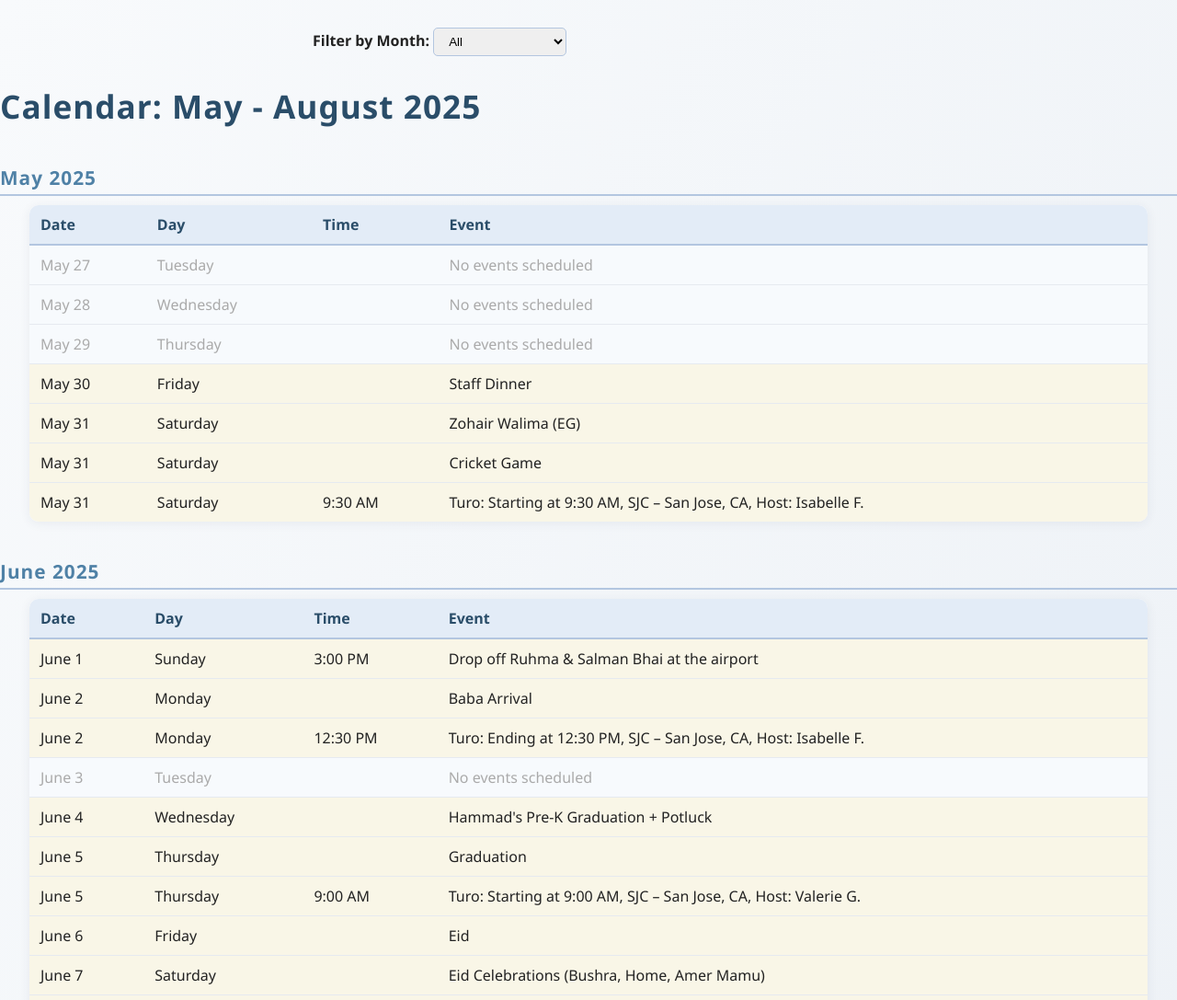
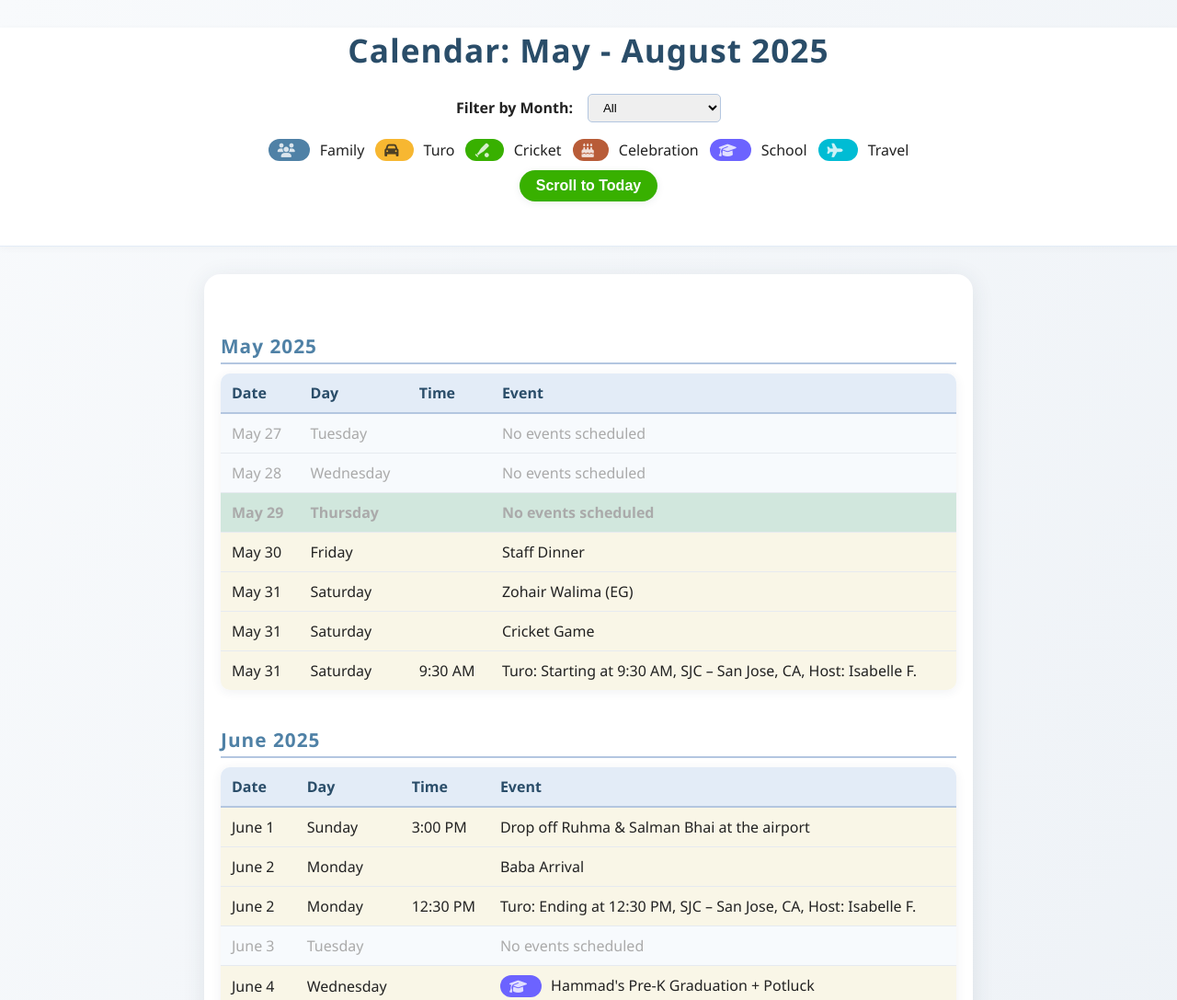
Before and after one commit to zaincbs/Family-Schedule, a plain HTML site: page index.html in a window 1280 px wide. Shown: the top 1087 px of the page at 92% size. Drawn offline with Linux system fonts and the light colour scheme.

Commit message:
new view

```diff
--- a/index.html
+++ b/index.html
@@ -3,18 +3,39 @@
 <head>
   <meta charset="UTF-8">
   <title>Calendar: May - August 2025</title>
+  <link rel="stylesheet" href="https://cdnjs.cloudflare.com/ajax/libs/font-awesome/6.5.0/css/all.min.css">
   <style>
     body {
       font-family: 'Segoe UI', Arial, sans-serif;
       margin: 0;
       background: linear-gradient(120deg, #f8fafc 0%, #e0e7ef 100%);
       color: #222;
+      min-height: 100vh;
+    }
+    .sticky-header {
+      position: sticky;
+      top: 0;
+      background: rgba(255,255,255,0.95);
+      z-index: 10;
+      box-shadow: 0 2px 8px rgba(44,62,80,0.04);
+      padding-bottom: 10px;
+      border-bottom: 1px solid #e3ecf7;
+    }
+    .calendar-container {
+      width: 98%;
+      max-width: 800px;
+      margin: 30px auto 10px auto;
+      background: #fff;
+      border-radius: 18px;
+      box-shadow: 0 4px 24px rgba(44,62,80,0.10);
+      padding: 24px 18px 10px 18px;
     }
     h1 {
-      margin-top: 30px;
+      margin-top: 10px;
       font-size: 2.2em;
       letter-spacing: 1px;
       color: #2a4d69;
+      text-align: center;
     }
     h2 {
       margin-top: 40px;
@@ -26,14 +47,15 @@
       letter-spacing: 1px;
     }
     .calendar-table {
-      width: 95%;
+      width: 100%;
       margin: 0 auto 40px auto;
       border-collapse: separate;
       border-spacing: 0;
       box-shadow: 0 2px 12px rgba(44,62,80,0.07);
-      background: #fff;
+      background: #fafdff;
       border-radius: 10px;
       overflow: hidden;
+      margin-bottom: 30px;
     }
     th, td {
       padding: 10px 12px;
@@ -44,12 +66,16 @@
       color: #2a4d69;
       font-weight: 600;
       border-bottom: 2px solid #b3c6e0;
+      position: sticky;
+      top: 0;
+      z-index: 2;
     }
     tr:not(:last-child) td {
       border-bottom: 1px solid #e6eaf0;
     }
     tr.event-row {
       background-color: #f9f6e7;
+      transition: background 0.2s;
     }
     tr.event-row .highlight {
       color: #b85c38;
@@ -66,23 +92,82 @@
     .today-row {
       background: #d1e7dd !important;
       font-weight: bold;
+      border-left: 5px solid #38b000;
+    }
+    .event-badge {
+      display: inline-block;
+      padding: 2px 10px;
+      border-radius: 12px;
+      font-size: 0.95em;
+      margin-right: 6px;
+      color: #fff;
+      font-weight: 500;
+      vertical-align: middle;
+    }
+    .badge-family { background: #4f81a6; }
+    .badge-turo { background: #f7b731; color: #222; }
+    .badge-cricket { background: #38b000; }
+    .badge-celebration { background: #b85c38; }
+    .badge-school { background: #6c63ff; }
+    .badge-travel { background: #00bcd4; }
+    .badge-other { background: #888; }
+    .event-icon {
+      margin-right: 6px;
+      opacity: 0.8;
+    }
+    .legend {
+      display: flex;
+      flex-wrap: wrap;
+      gap: 12px;
+      margin: 18px 0 10px 0;
+      font-size: 1em;
+      align-items: center;
+      justify-content: center;
+    }
+    .legend-item {
+      display: flex;
+      align-items: center;
+      gap: 5px;
+    }
+    .scroll-today-btn {
+      background: #38b000;
+      color: #fff;
+      border: none;
+      border-radius: 20px;
+      padding: 8px 18px;
+      font-size: 1em;
+      font-weight: 600;
+      cursor: pointer;
+      box-shadow: 0 2px 8px rgba(44,62,80,0.08);
+      margin: 0 auto 18px auto;
+      display: block;
+      transition: background 0.2s;
+    }
+    .scroll-today-btn:hover {
+      background: #267a00;
     }
     @media (max-width: 700px) {
+      .calendar-container { padding: 8px 2px 2px 2px; }
       .calendar-table, th, td {
         font-size: 0.95em;
       }
       h1 { font-size: 1.3em; }
       h2 { font-size: 1.1em; }
+      .legend { font-size: 0.95em; }
     }
     @media print {
       body { margin: 0; }
       .calendar-table { box-shadow: none; }
       h1, h2 { color: #000; }
+      .sticky-header, .scroll-today-btn, .legend { display: none !important; }
     }
   </style>
 </head>
 <body>
-  <div style="width:95%;max-width:600px;margin:30px auto 10px auto;">
+  <div class="sticky-header">
+    <div class="calendar-container" style="box-shadow:none;padding:0 0 10px 0;background:transparent;">
+      <h1>Calendar: May - August 2025</h1>
+      <div style="display:flex;justify-content:center;align-items:center;gap:16px;">
         <label for="month-filter" style="font-weight:bold;">Filter by Month: </label>
         <select id="month-filter" style="padding:6px 12px;border-radius:5px;border:1px solid #b3c6e0;">
           <option value="all">All</option>
@@ -93,9 +178,18 @@
           <option value="september">September 2025</option>
         </select>
       </div>
-
-  <h1>Calendar: May - August 2025</h1>
-
+      <div class="legend">
+        <span class="legend-item"><span class="event-badge badge-family"><i class="fa-solid fa-users event-icon"></i></span>Family</span>
+        <span class="legend-item"><span class="event-badge badge-turo"><i class="fa-solid fa-car event-icon"></i></span>Turo</span>
+        <span class="legend-item"><span class="event-badge badge-cricket"><i class="fa-solid fa-baseball-bat-ball event-icon"></i></span>Cricket</span>
+        <span class="legend-item"><span class="event-badge badge-celebration"><i class="fa-solid fa-cake-candles event-icon"></i></span>Celebration</span>
+        <span class="legend-item"><span class="event-badge badge-school"><i class="fa-solid fa-graduation-cap event-icon"></i></span>School</span>
+        <span class="legend-item"><span class="event-badge badge-travel"><i class="fa-solid fa-plane event-icon"></i></span>Travel</span>
+      </div>
+      <button class="scroll-today-btn" onclick="scrollToToday()">Scroll to Today</button>
+    </div>
+  </div>
+  <div class="calendar-container">
     <h2>May 2025</h2>
     <table class="calendar-table">
       <tr>
@@ -125,7 +219,10 @@
       <tr class="event-row"><td>June 2</td><td>Monday</td><td></td><td>Baba Arrival</td></tr>
       <tr class="event-row"><td>June 2</td><td>Monday</td><td>12:30 PM</td><td>Turo: Ending at 12:30 PM, SJC – San Jose, CA, Host: Isabelle F.</td></tr>
       <tr class="no-event-row"><td>June 3</td><td>Tuesday</td><td></td><td>No events scheduled</td></tr>
-    <tr class="event-row"><td>June 4</td><td>Wednesday</td><td></td><td>Hammad's Pre-K Graduation + Potluck</td></tr>
+      <tr class="event-row"><td>June 4</td><td>Wednesday</td><td></td><td>
+        <span class="event-badge badge-school"><i class="fa-solid fa-graduation-cap event-icon"></i></span>
+        Hammad's Pre-K Graduation + Potluck
+      </td></tr>
       <tr class="event-row"><td>June 5</td><td>Thursday</td><td></td><td>Graduation</td></tr>
       <tr class="event-row"><td>June 5</td><td>Thursday</td><td>9:00 AM</td><td>Turo: Starting at 9:00 AM, SJC – San Jose, CA, Host: Valerie G.</td></tr>
       <tr class="event-row"><td>June 6</td><td>Friday</td><td></td><td>Eid</td></tr>
@@ -271,71 +368,59 @@
       </tr>
       <!-- Add more days as needed -->
     </table>
-
+  </div>
   <script>
-    // Add this script at the end of your <body>
+    // --- Month filter logic ---
+    function getMonthTable(month) {
+      var h2s = document.querySelectorAll('h2');
+      for (var i = 0; i < h2s.length; i++) {
+        if (h2s[i].textContent.trim().toLowerCase().startsWith(month.toLowerCase())) {
+          var table = h2s[i].nextElementSibling;
+          if (table && table.tagName === 'TABLE') return {heading: h2s[i], table: table};
+        }
+      }
+      return null;
+    }
     document.getElementById('month-filter').addEventListener('change', function() {
       const val = this.value;
-      const months = ['may','june','july','august','september'];
+      const months = ['May','June','July','August','September'];
       months.forEach(m => {
-        const table = document.querySelector('h2:contains("' + m.charAt(0).toUpperCase() + m.slice(1) + ' 2025") + .calendar-table');
-        if (table) {
-          table.style.display = (val === 'all' || val === m) ? '' : 'none';
-          const heading = table.previousElementSibling;
-          if (heading && heading.tagName === 'H2') {
-            heading.style.display = (val === 'all' || val === m) ? '' : 'none';
-          }
+        const mt = getMonthTable(m);
+        if (mt) {
+          mt.table.style.display = (val === 'all' || val === m.toLowerCase()) ? '' : 'none';
+          mt.heading.style.display = (val === 'all' || val === m.toLowerCase()) ? '' : 'none';
         }
       });
     });
 
-    // Polyfill for :contains for querySelector (for vanilla JS)
-    (function(){
-      if (!Element.prototype.matches) Element.prototype.matches = Element.prototype.msMatchesSelector || Element.prototype.webkitMatchesSelector;
-      if (!Element.prototype.closest) Element.prototype.closest = function(s) {
-        var el = this;
-        do {
-          if (el.matches(s)) return el;
-          el = el.parentElement || el.parentNode;
-        } while (el !== null && el.nodeType === 1);
-        return null;
-      };
-      // Add :contains support for querySelector
-      if (!document.querySelectorContains) {
-        document.querySelectorContains = function(txt) {
-          var nodes = document.querySelectorAll('h2');
-          for (var i=0;i<nodes.length;i++) {
-            if (nodes[i].textContent.indexOf(txt) !== -1) return nodes[i];
+    // --- Highlight today ---
+    function highlightToday() {
+      const today = new Date();
+      const months = ['January','February','March','April','May','June','July','August','September','October','November','December'];
+      const todayStr = months[today.getMonth()] + ' ' + today.getDate();
+      document.querySelectorAll('.calendar-table tr').forEach(tr => {
+        if (tr.children.length > 0 && tr.children[0].textContent.trim() === todayStr) {
+          tr.classList.add('today-row');
+          tr.setAttribute('id', 'today-row');
         }
-          return null;
+      });
+    }
+    highlightToday();
+
+    // --- Scroll to today ---
+    function scrollToToday() {
+      const row = document.getElementById('today-row');
+      if (row) {
+        row.scrollIntoView({behavior: 'smooth', block: 'center'});
+        row.style.boxShadow = '0 0 0 3px #38b000 inset';
+        setTimeout(() => { row.style.boxShadow = ''; }, 1200);
+      } else {
+        alert('Today is not in the visible calendar range.');
       }
     }
-    })();
 
-    // Patch for querySelector('h2:contains("May 2025")')
-    function getMonthTable(month) {
-      var h2 = document.querySelectorContains(month + ' 2025');
-      if (!h2) return null;
-      var table = h2.nextElementSibling;
-      if (table && table.tagName === 'TABLE') return table;
-      return null;
-    }
-
-    // Override the event listener to use the above
-    document.getElementById('month-filter').addEventListener('change', function() {
-      const val = this.value;
-      const months = ['May','June','July','August','September'];
-      months.forEach(m => {
-        const table = getMonthTable(m);
-        if (table) {
-          table.style.display = (val === 'all' || val === m.toLowerCase()) ? '' : 'none';
-          const heading = table.previousElementSibling;
-          if (heading && heading.tagName === 'H2') {
-            heading.style.display = (val === 'all' || val === m.toLowerCase()) ? '' : 'none';
-          }
-        }
-      });
-    });
+    // --- Add event badges/icons automatically (optional enhancement) ---
+    // You can automate badge insertion by scanning event text, or add badges manually as shown in the example row above.
   </script>
 </body>
 </html>
```
Lines whose indentation alone changed are shown as unchanged.
